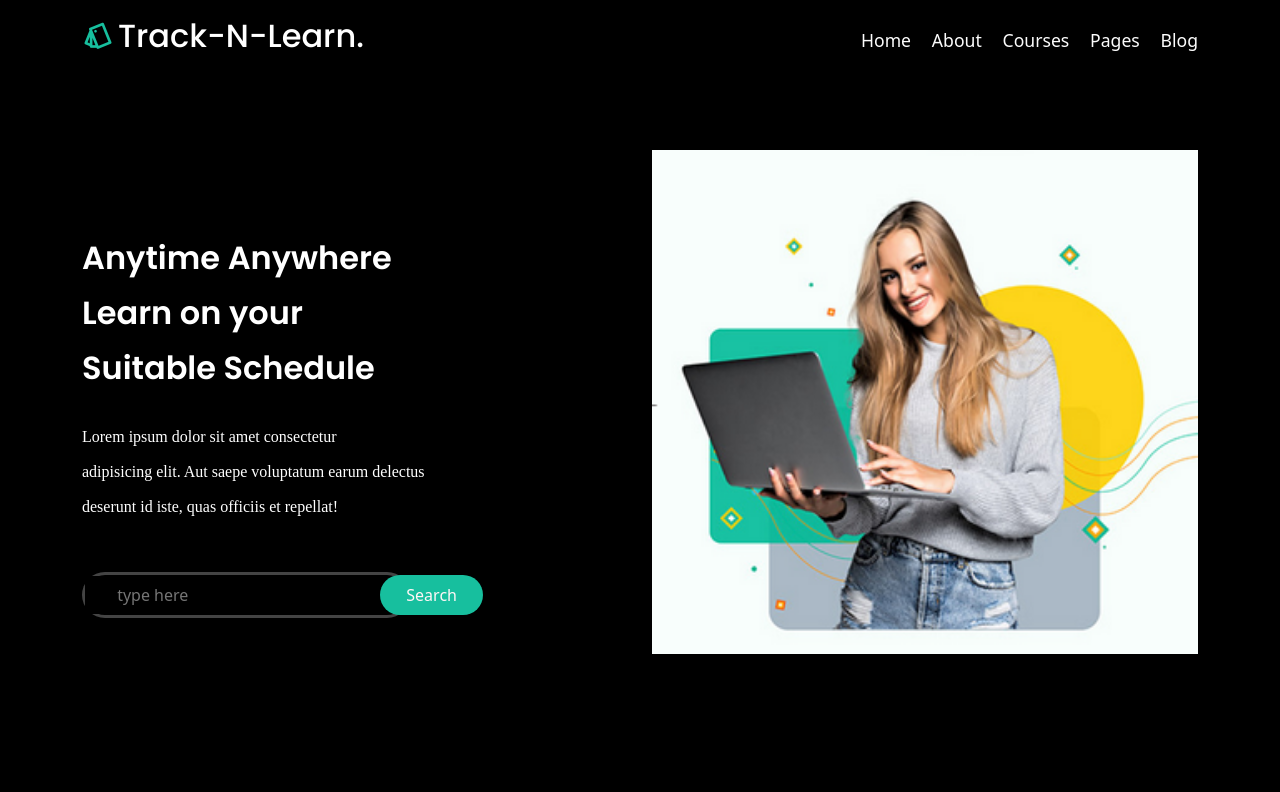
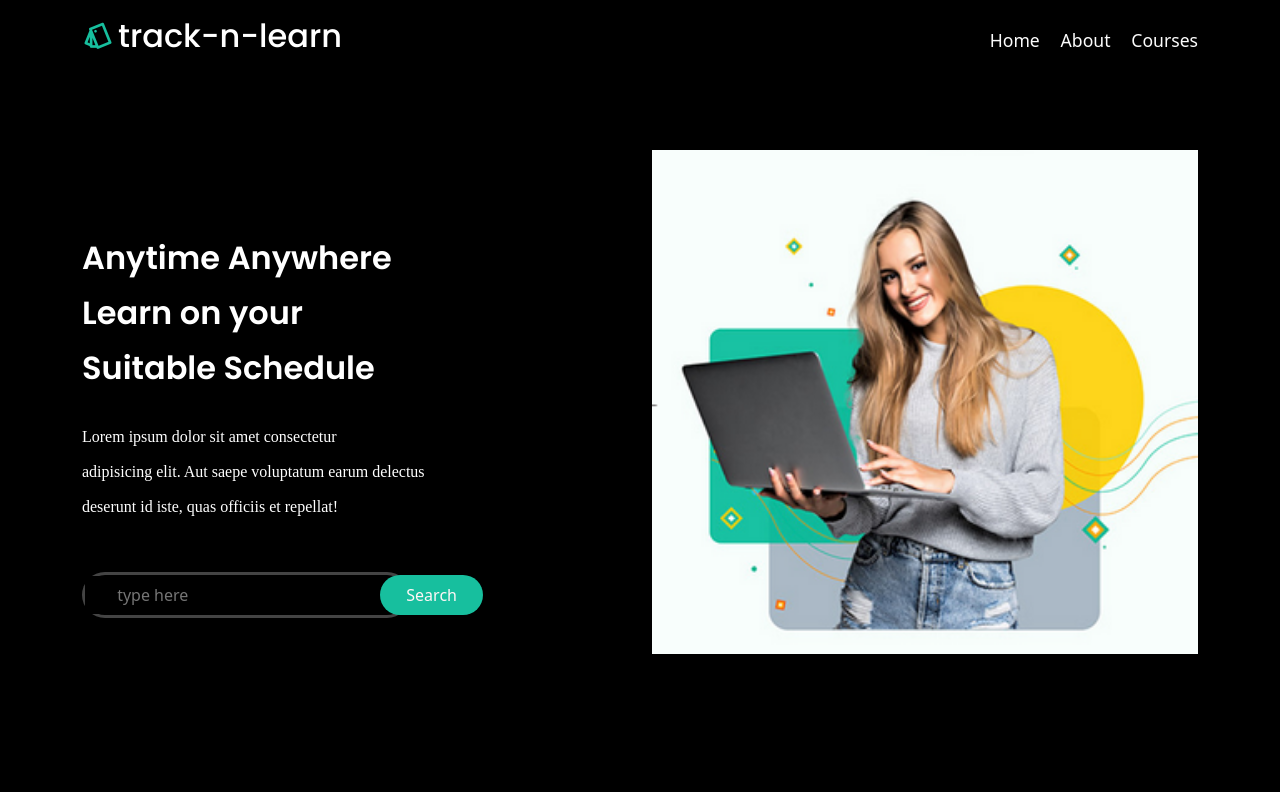
Before and after one commit to RitanshRajput/track-n-learn, a React (Create React App) app: page / in a window 1280 px wide. Shown: the top 792 px of the page. Built offline with nearby package versions, Linux system fonts and the light colour scheme; a web font is replaced by a local one.

Commit message:
deleted some sections from home page,corrected footer and header

```diff
--- a/src/components/Footer/Footer.jsx
+++ b/src/components/Footer/Footer.jsx
@@ -15,32 +15,6 @@ const footerQuickLinks = [
 
   {
     display: "Courses",
-    url: "#",
-  },
-
-  {
-    display: "Blog",
-    url: "#",
-  },
-];
-
-const footerInfoLinks = [
-  {
-    display: "Privacy Policy",
-    url: "#",
-  },
-  {
-    display: "Membership",
-    url: "#",
-  },
-
-  {
-    display: "Purchases Guide",
-    url: "#",
-  },
-
-  {
-    display: "Terms of Service",
     url: "#",
   },
 ];
@@ -99,24 +73,12 @@ const Footer = () => {
             </ListGroup>
           </Col>
 
-          <Col lg="3" md="6" className="mb-4">
-            <h6 className="fw-bold">Information</h6>
-            <ListGroup className="link__list">
-              {footerInfoLinks.map((item, index) => (
-                <ListGroupItem key={index} className="border-0 ps-0 link__item">
-                  {" "}
-                  <a href={item.url}>{item.display}</a>
-                </ListGroupItem>
-              ))}
-            </ListGroup>
-          </Col>
-
           <Col lg="3" md="6">
             <h6 className="fw-bold">Get in Touch</h6>
 
-            <p>Address: Sylhet, Bangladesh</p>
-            <p> Phone: +88 0123456789 </p>
-            <p>Email: example@gmail.com</p>
+            <p>Address: Jabalpur,Madhya Pradesh</p>
+            <p> Phone: +917389830244, +917089353896</p>
+            <p>Email:  learn-n-earn@gmail.com</p>
           </Col>
         </Row>
       </Container>
--- a/src/components/Footer/footer.css
+++ b/src/components/Footer/footer.css
@@ -1,5 +1,5 @@
 .footer {
-  background: rgba(226, 248, 248, 0.664);
+  background: black;
 }
 
 .follows span a {
@@ -16,6 +16,6 @@
 
 .link__list a {
   text-decoration: none;
-  color: #0a2b1e;
+  color: #3c916f;
   font-weight: 500;
 }
--- a/src/components/Header/Header.jsx
+++ b/src/components/Header/Header.jsx
@@ -16,14 +16,6 @@ const navLinks = [
     display: "Courses",
     url: "#",
   },
-  {
-    display: "Pages",
-    url: "#",
-  },
-  {
-    display: "Blog",
-    url: "#",
-  },
 ];
 
 const Header = () => {
@@ -37,7 +29,7 @@ const Header = () => {
         <div className="navigation d-flex align-items-center justify-content-between">
           <div className="logo">
             <h2 className=" d-flex align-items-center gap-1">
-              <i class="ri-pantone-line"></i> Track-N-Learn.
+              <i class="ri-pantone-line"></i> track-n-learn
             </h2>
           </div>
 
--- a/src/pages/Home.jsx
+++ b/src/pages/Home.jsx
@@ -19,14 +19,10 @@ const Home = () => {
     <Fragment>
       <Header />
       <HeroSection />
-      <CompanySection />
       <AboutUs />
       <Courses />
       <ChooseUs />
       <Features />
-      <FreeCourse />
-      <Testimonials />
-      <Newsletter />
       <Footer />
     </Fragment>
   );
```
Also changed, not shown: 1 other file (tests, documents, lock files or other folders).
